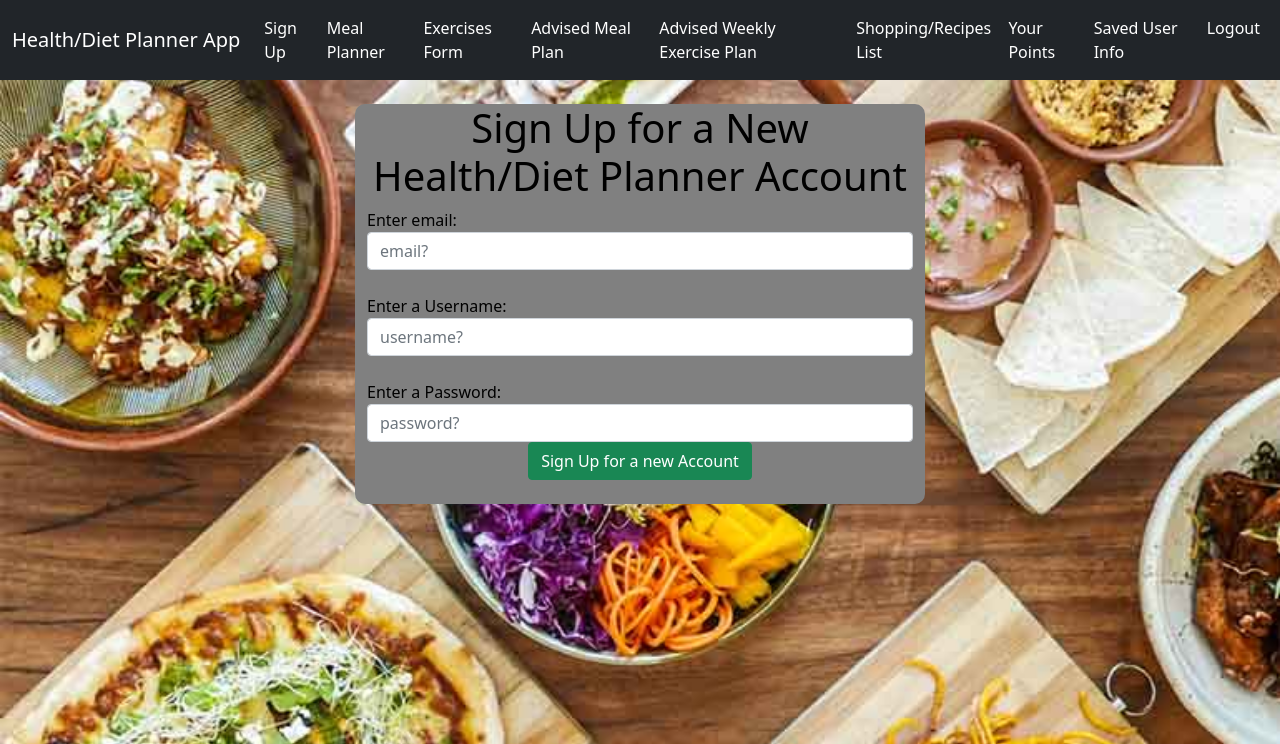
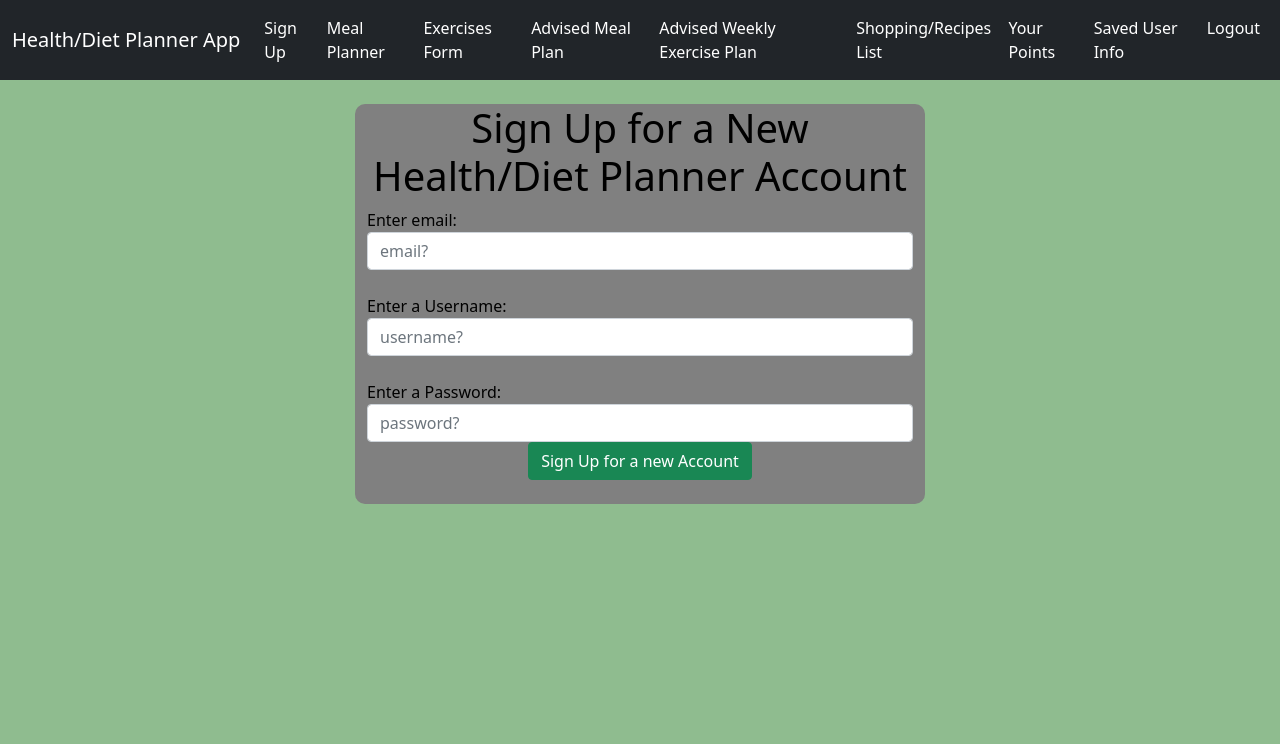
Before and after one commit to NativeVex/design_project, a Flask app: page /signup/ in a window 1280 px wide. Shown: the top 744 px of the page. Run offline with Flask 2, Linux system fonts and the light colour scheme; parts of the project's set-up code (start-up, migrations or seed data) failed here and were passed over.

Commit message:
Update html templates

```diff
--- a/src/webapp/templates/exerciseplan.html
+++ b/src/webapp/templates/exerciseplan.html
@@ -10,7 +10,7 @@
     <title>Weekly Exercises</title>
   </head>
   <style>
-    body { background-image: url("/static/sports.jpg");background-size:cover;background-repeat:no-repeat;width:100% }
+    body { background-color:darkseagreen; }
 
 
   </style>
--- a/src/webapp/templates/exercises.html
+++ b/src/webapp/templates/exercises.html
@@ -10,7 +10,7 @@
 
   </head>
   <style>
-    body { background-image: url("/static/sports1.jpg");background-size:cover;background-repeat:no-repeat }
+    body { background-color:darkseagreen; }
 
   </style>
   <body>
--- a/src/webapp/templates/login.html
+++ b/src/webapp/templates/login.html
@@ -2,7 +2,7 @@
 
 {% block content %}
 <style>
-    body { background-image: url("/static/foods.jpg");background-size:cover;background-repeat:no-repeat }
+    body { background-color:lightblue; }
 
 
 </style>
@@ -17,11 +17,11 @@
         <div class="form-group">
 
           <label for="username">Enter Username:</label>
-          <input type="text" class="form-control" id="username" name="username" placeholder="username?">
+          <input type="text" class="form-control"  name="username" placeholder="username?">
            </div>
         <br>
         <label for="password">Enter Password:</label>
-          <input type="text" class="form-control" id="password" name="password" placeholder="password?">
+          <input type="text" class="form-control"  name="password" placeholder="password?">
 
 
         <center>
--- a/src/webapp/templates/mealplanner.html
+++ b/src/webapp/templates/mealplanner.html
@@ -10,7 +10,7 @@
 
   </head>
   <style>
-    body { background-image: url("/static/foods4.jpg");background-size:cover;background-repeat:no-repeat }
+    body { background-color:lightblue; }
 
 
   </style>
--- a/src/webapp/templates/mealplans.html
+++ b/src/webapp/templates/mealplans.html
@@ -2,7 +2,7 @@
 
 {% block content %}
 <style>
-    body { background-image: url("/static/foods7.jpg");background-size:cover;background-repeat:no-repeat }
+    body { background-color:lightblue; }
 
 
   </style>
--- a/src/webapp/templates/points.html
+++ b/src/webapp/templates/points.html
@@ -3,7 +3,7 @@
 {% block content %}
 <html>
     <style>
-        body { background-image: url("/static/foods2.jpg");background-size:cover;background-repeat:no-repeat }
+    body { background-color:darkseagreen; }
 
 
       </style>
--- a/src/webapp/templates/saveduserinfo.html
+++ b/src/webapp/templates/saveduserinfo.html
@@ -12,7 +12,7 @@
 <link rel="stylesheet" href="https://fonts.googleapis.com/css?family=Amatic+SC">
 <style>
 .menu {display: none}
-body { background-image: url("/static/foods4.jpg");background-size:cover;background-repeat:no-repeat }
+body { background-color:lightblue; }
 
 </style>
 </head>
--- a/src/webapp/templates/shoppinglist.html
+++ b/src/webapp/templates/shoppinglist.html
@@ -9,7 +9,7 @@
 
  </head>
  <style>
-    body { background-image: url("/static/foods3.jpg");background-size:cover;background-repeat:no-repeat }
+    body { background-color:lightblue; }
 
 
 </style>
--- a/src/webapp/templates/signup.html
+++ b/src/webapp/templates/signup.html
@@ -2,15 +2,18 @@
 
 {% block content %}
 <style>
-  body { background-image: url("/static/foods6.jpg");background-size:cover;background-repeat:no-repeat }
+    body { background-color:darkseagreen; }
 
 
 </style>
 <br>
     <div class="row align-items-center justify-content-center" >
+      {% if jsonnewuser is defined %}
+      <h2>New account created with username: {{jsonnewuser["username"]}} and email: {{jsonnewuser["email"]}}</h2>
+      {% endif %}
 
     <div class="col-md-4" style="background-color:grey;color:black;border-radius:10px;width:50%">
-      <form  action="" method="post" role="form">
+      <form  action="/signup/" method="post" role="form">
         <h1 style="text-align:center;background-color:grey;color:black">Sign Up for a New Health/Diet Planner Account</h1>
 
         <div class="form-group">
@@ -25,7 +28,9 @@
           <input type="text" class="form-control" id="password" name="password" placeholder="password?">
 
         <center>
+
           <button type="submit" class="btn btn-success">Sign Up for a new Account</button>
+
         </center>
       </form>
 
```
